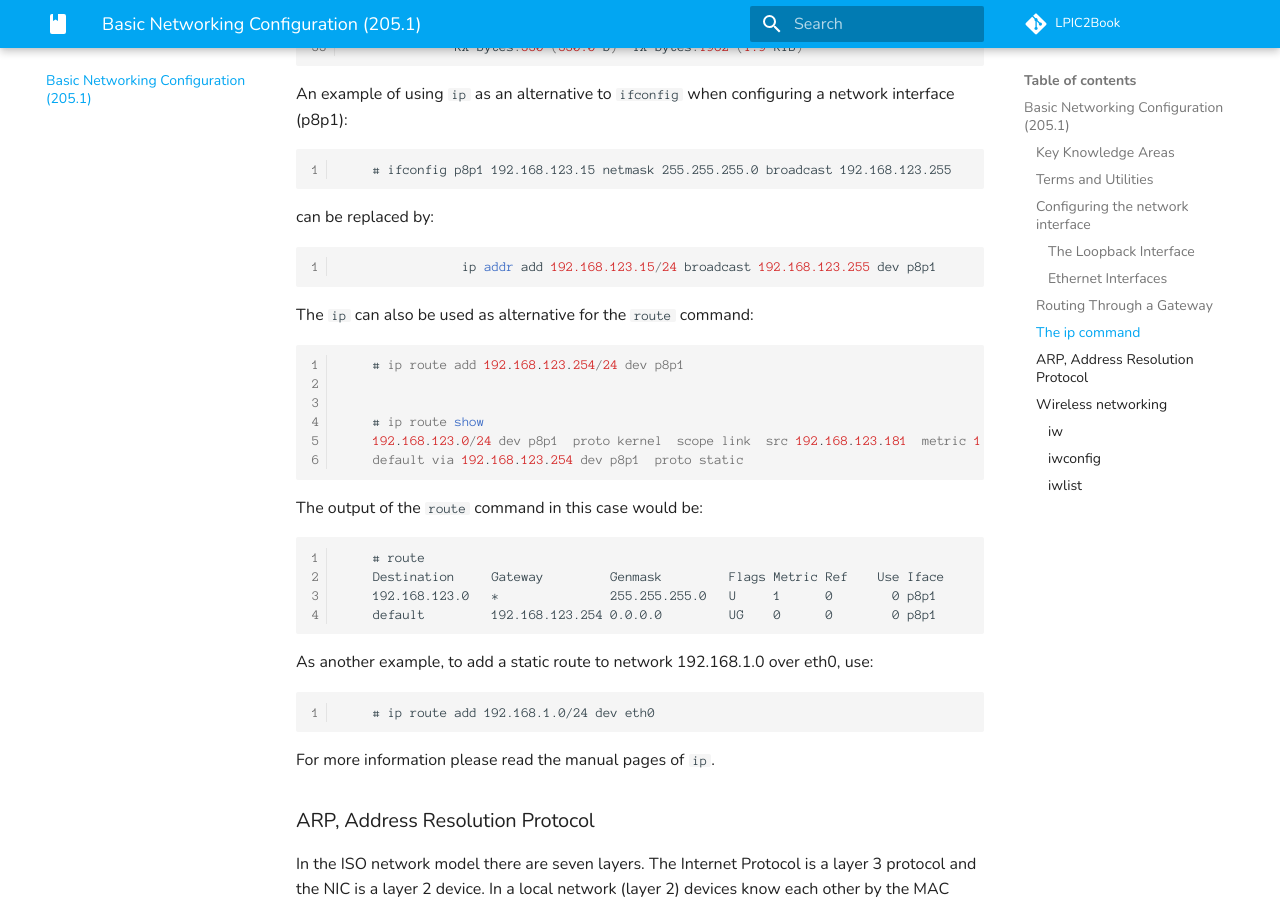
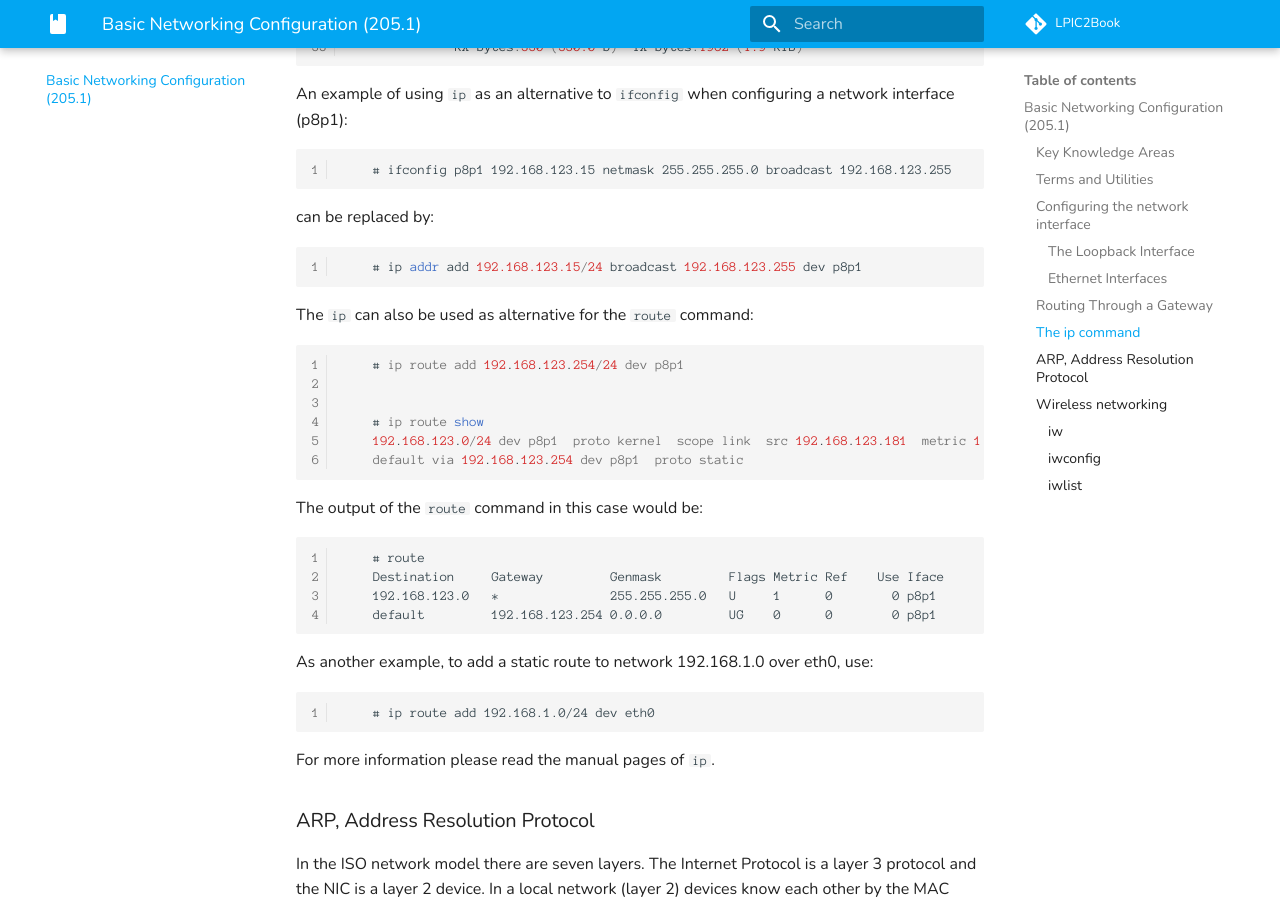
Before and after one commit to lpic2book/src, an MkDocs documentation site: the page built from docs/lpic2.205.1.md, in a window 1280 px wide and 900 px high, scrolled down 5137 px. Built offline with MkDocs 1.6.1 and Material for MkDocs 9.7.7, drawn with Linux system fonts in a browser that asks for light colours; comment, search, counter and statistics services are not loaded.

Commit message:
fix indentation

```diff
--- a/docs/lpic2.205.1.md
+++ b/docs/lpic2.205.1.md
@@ -269,7 +269,7 @@ configuring a network interface (p8p1):
 
 can be replaced by:
 
-                    ip addr add 192.168.123.15/24 broadcast 192.168.123.255 dev p8p1
+        # ip addr add 192.168.123.15/24 broadcast 192.168.123.255 dev p8p1
 
 
 The `ip` can also be used as alternative for the `route` command:
```
